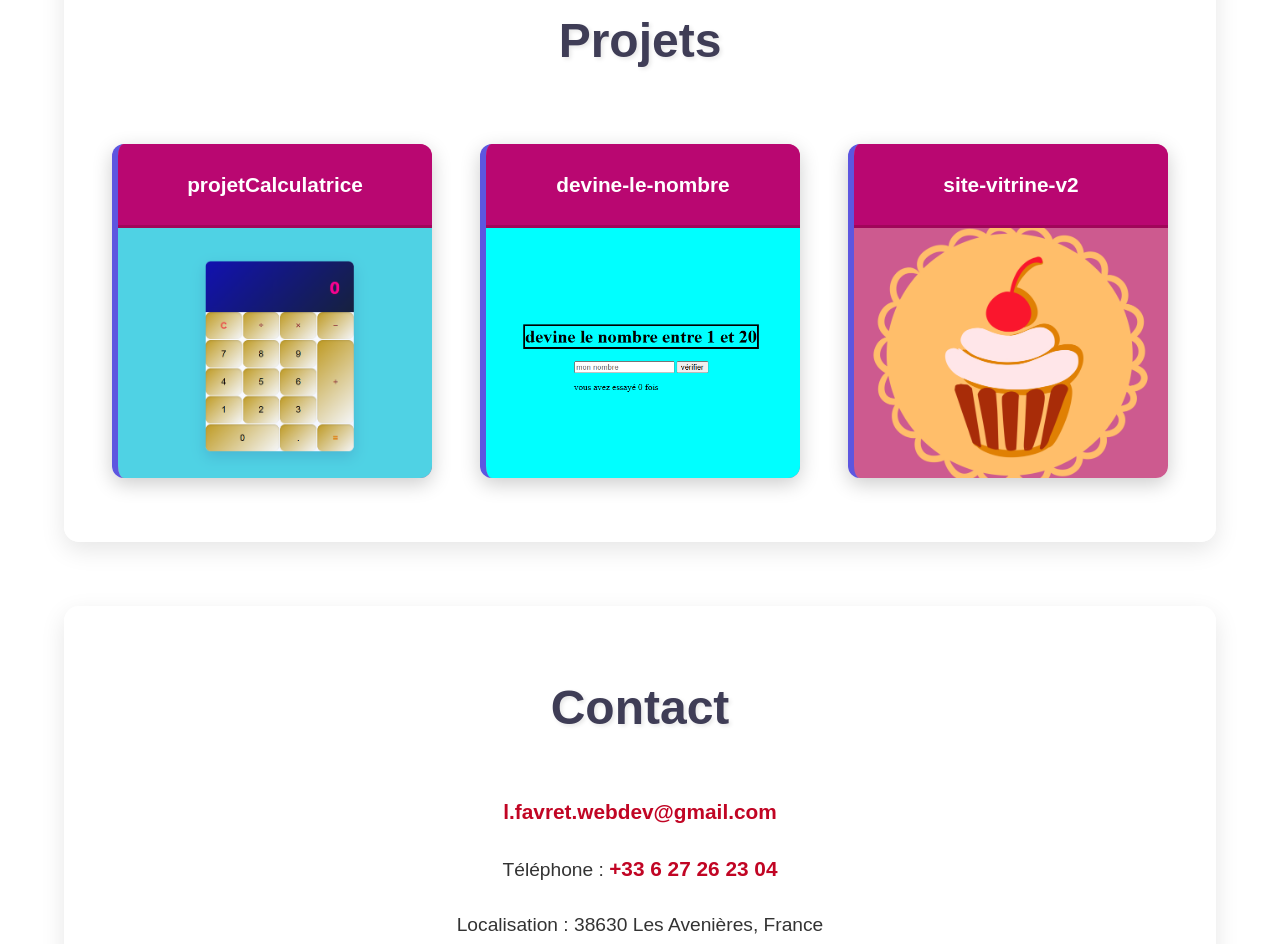
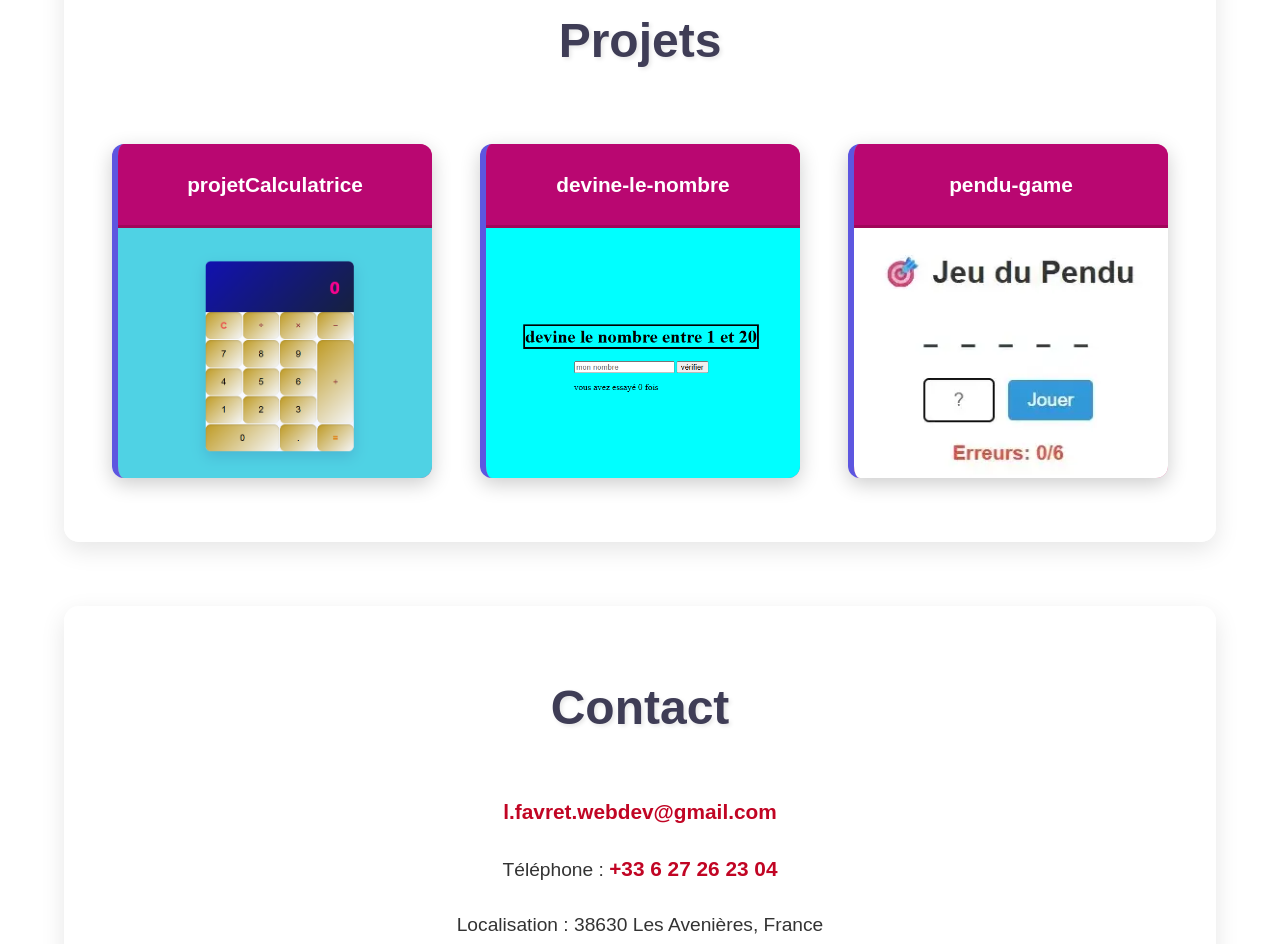
Before and after one commit to lolo435/portefolio, a plain HTML site: page index.html in a window 1280 px wide. Shown: the part 1907-2851 px from the top of the page. Drawn offline with Linux system fonts and the light colour scheme.

Commit message:
changement projet protfolio

```diff
--- a/index.html
+++ b/index.html
@@ -56,9 +56,9 @@
                     <h3>devine-le-nombre</h3>
                     <img src="/images/dev-nbr.png" alt="">
                 </a>
-                <a href="https://transcendent-choux-08b8ed.netlify.app/" target="_blank">
-                    <h3>site-vitrine-v2</h3>
-                    <img src="/images/patisserie.png" alt="">
+                <a href="https://jeu-du-pendu-lolotte.netlify.app/" target="_blank">
+                    <h3>pendu-game</h3>
+                    <img src="/images/jeu-du-pendu.webp" alt="">
                 </a>
             </div>
 
```
Also changed, not shown: images/jeu-du-pendu.webp (added).
